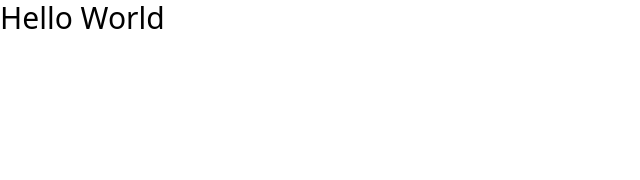
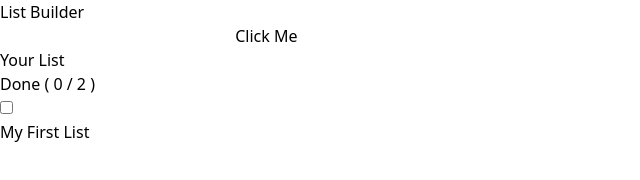
Before and after one commit to Y-Winee/to-do-demo, a website: page index.html in a window 1280 px wide. Shown: the whole page, without its empty margins (0-640 px from the left). Drawn offline with Linux system fonts and the light colour scheme.

Commit message:
added elements needed

```diff
--- a/index.html
+++ b/index.html
@@ -8,7 +8,36 @@
 </head>
 <body>
 
-    <h1 class="text-3xl">Hello World</h1>
+    <main>
+        <header>
+            <h1>List Builder</h1>
+            <nav>
+                <input type="text">
+                <button>Click Me</button>
+            </nav>
+        </header>
+
+        <section>
+            <div>
+                <p>Your List</p>
+                <div>
+                    <span>Done</span>
+                    <span>( </span>
+                    <span>0 </span>
+                    <span>/ </span>
+                    <span>2 </span>
+                    <span>) </span>
+                </div>
+            </div>
+
+            <div>
+                <div>
+                    <input type="checkbox" name="" id="">
+                    <p>My First List</p>
+                </div>
+            </div>
+        </section>
+    </main>
 
     <script src="./js/app.js"></script>
 </body>
```
